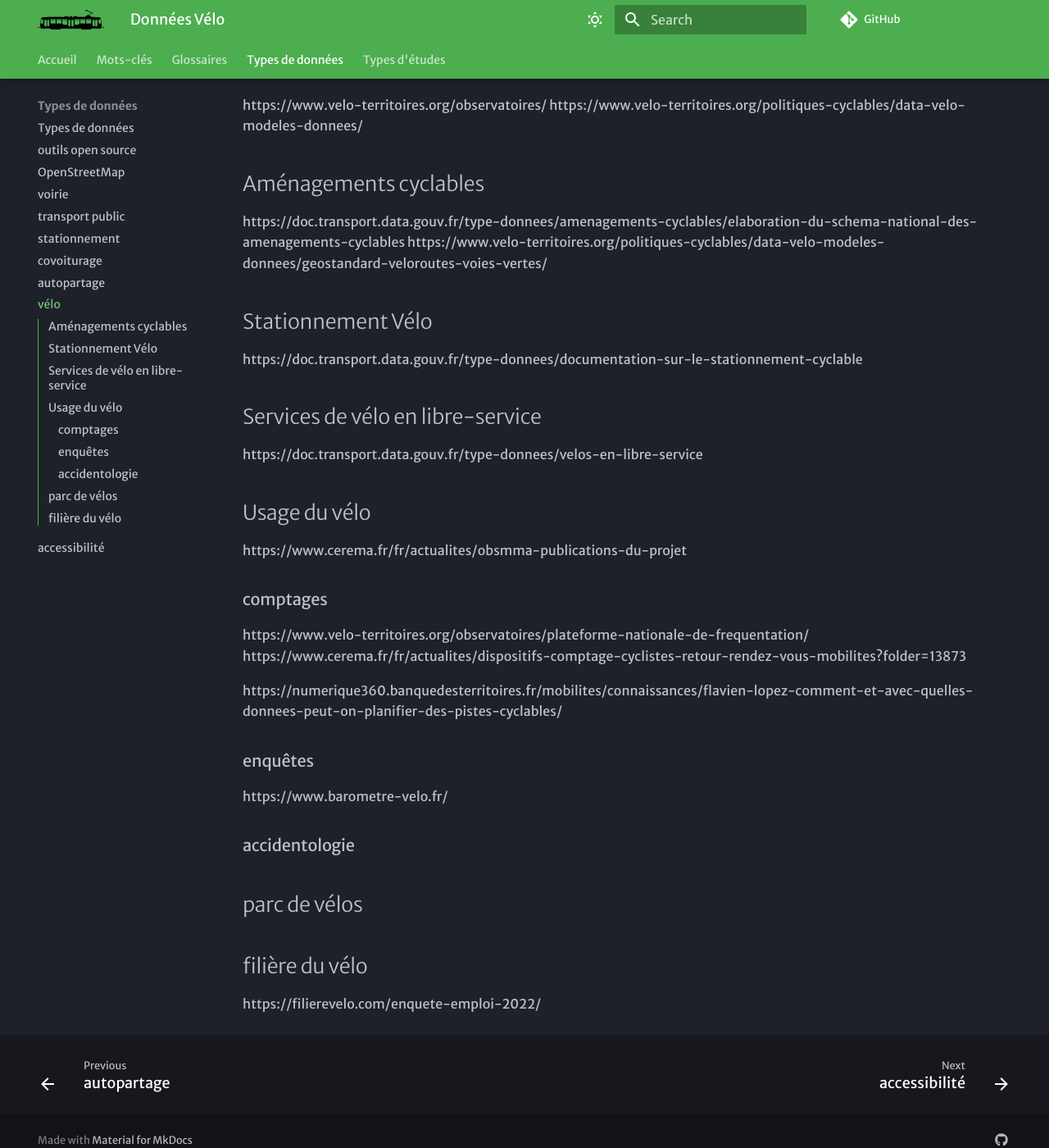
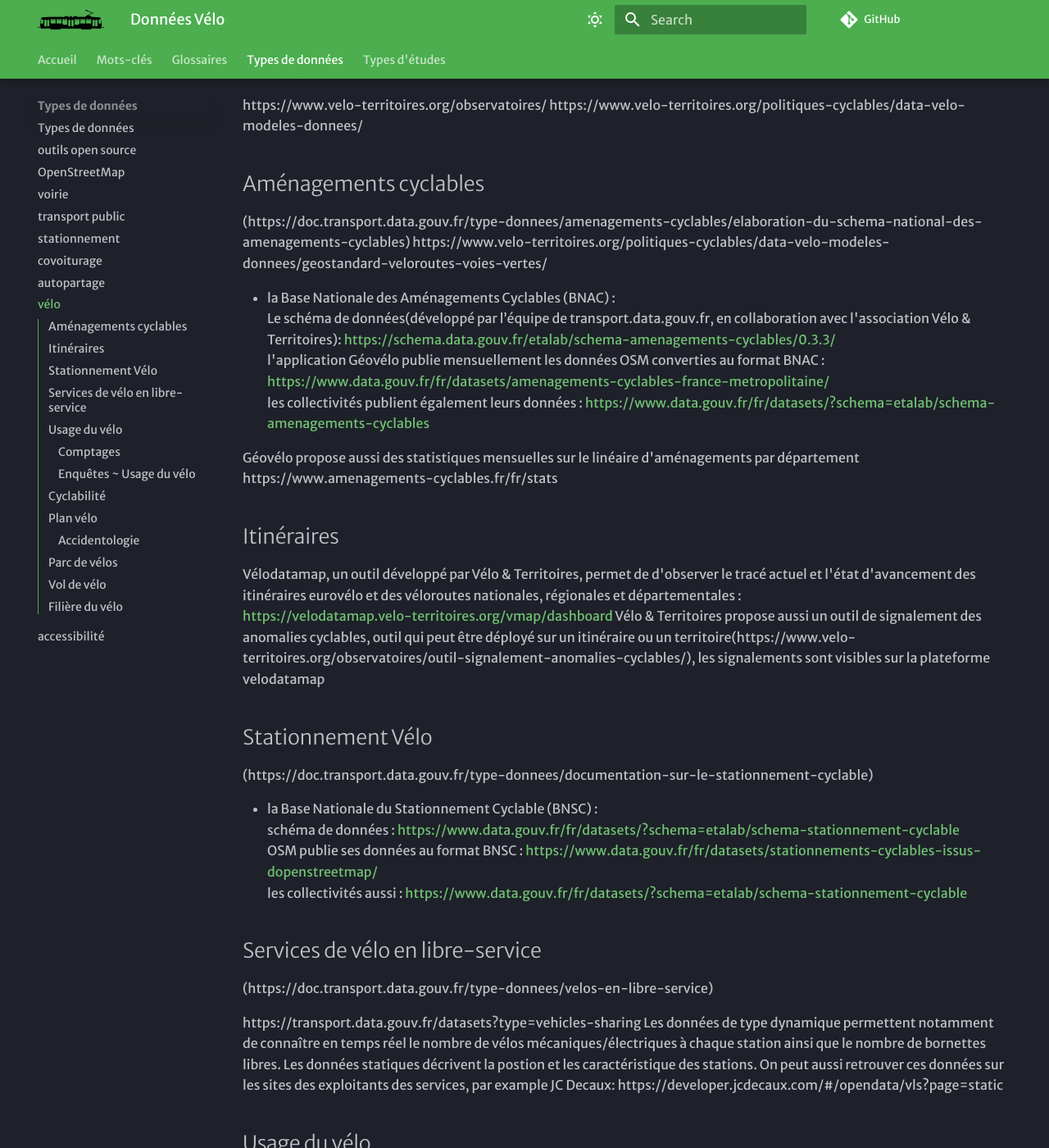
Before and after one commit to xdurang/mobscidat, an MkDocs documentation site: the page built from docs/types_donnees/velo.md, in a window 1280 px wide and 1400 px high, scrolled down 235 px. Shown: the whole window at 82% size. Built offline with MkDocs 1.6.1 and Material for MkDocs 9.7.7, drawn with Linux system fonts in a browser that asks for light colours; some web fonts are replaced; comment, search, counter and statistics services are not loaded; some of the changed text lies outside the part shown.

Commit message:
Update velo.md

```diff
--- a/docs/types_donnees/velo.md
+++ b/docs/types_donnees/velo.md
@@ -12,30 +12,66 @@ https://www.velo-territoires.org/observatoires/
 https://www.velo-territoires.org/politiques-cyclables/data-velo-modeles-donnees/
 
 ## Aménagements cyclables
-https://doc.transport.data.gouv.fr/type-donnees/amenagements-cyclables/elaboration-du-schema-national-des-amenagements-cyclables
+(https://doc.transport.data.gouv.fr/type-donnees/amenagements-cyclables/elaboration-du-schema-national-des-amenagements-cyclables)
 https://www.velo-territoires.org/politiques-cyclables/data-velo-modeles-donnees/geostandard-veloroutes-voies-vertes/
 
+- la Base Nationale des Aménagements Cyclables (BNAC) :
+        Le schéma de données(développé par l’équipe de transport.data.gouv.fr, en collaboration avec l'association Vélo & Territoires): [https://schema.data.gouv.fr/etalab/schema-amenagements-cyclables/0.3.3/](https://schema.data.gouv.fr/etalab/schema-amenagements-cyclables/0.3.3/)
+        l'application Géovélo publie mensuellement les données OSM converties au format BNAC : [https://www.data.gouv.fr/fr/datasets/amenagements-cyclables-france-metropolitaine/](https://www.data.gouv.fr/fr/datasets/amenagements-cyclables-france-metropolitaine/)
+        les collectivités publient également leurs données : [https://www.data.gouv.fr/fr/datasets/?schema=etalab/schema-amenagements-cyclables](https://www.data.gouv.fr/fr/datasets/?schema=etalab/schema-amenagements-cyclables)
+
+Géovélo propose aussi des statistiques mensuelles sur le linéaire d'aménagements par département https://www.amenagements-cyclables.fr/fr/stats
+
+
+## Itinéraires
+Vélodatamap, un outil développé par Vélo & Territoires, permet de d'observer le tracé actuel et l'état d'avancement des itinéraires eurovélo et des véloroutes nationales, régionales et départementales :
+[https://velodatamap.velo-territoires.org/vmap/dashboard  ](http://velodatamap.velo-territoires.org/)
+Vélo & Territoires propose aussi un outil de signalement des anomalies cyclables, outil qui peut être déployé sur un itinéraire ou un territoire(https://www.velo-territoires.org/observatoires/outil-signalement-anomalies-cyclables/), les signalements sont visibles sur la plateforme velodatamap
+
 ## Stationnement Vélo
-https://doc.transport.data.gouv.fr/type-donnees/documentation-sur-le-stationnement-cyclable
+(https://doc.transport.data.gouv.fr/type-donnees/documentation-sur-le-stationnement-cyclable)
+
+- la Base Nationale du Stationnement Cyclable (BNSC) :
+        schéma de données : [https://www.data.gouv.fr/fr/datasets/?schema=etalab/schema-stationnement-cyclable](https://www.data.gouv.fr/fr/datasets/?schema=etalab/schema-stationnement-cyclable)
+        OSM publie ses données au format BNSC : [https://www.data.gouv.fr/fr/datasets/stationnements-cyclables-issus-dopenstreetmap/](https://www.data.gouv.fr/fr/datasets/stationnements-cyclables-issus-dopenstreetmap/)
+        les collectivités aussi : [https://www.data.gouv.fr/fr/datasets/?schema=etalab/schema-stationnement-cyclable](https://www.data.gouv.fr/fr/datasets/?schema=etalab/schema-stationnement-cyclable)
 
 ## Services de vélo en libre-service
-https://doc.transport.data.gouv.fr/type-donnees/velos-en-libre-service
+(https://doc.transport.data.gouv.fr/type-donnees/velos-en-libre-service)
+
+https://transport.data.gouv.fr/datasets?type=vehicles-sharing
+Les données de type dynamique permettent notamment de connaître en temps réel le nombre de vélos mécaniques/électriques à chaque station ainsi que le nombre de bornettes libres. Les données statiques décrivent la postion et les caractéristique des stations.
+On peut aussi retrouver ces données sur les sites des exploitants des services, par example JC Decaux: https://developer.jcdecaux.com/#/opendata/vls?page=static
 
 ## Usage du vélo
 https://www.cerema.fr/fr/actualites/obsmma-publications-du-projet
-### comptages
+
+### Comptages
 https://www.velo-territoires.org/observatoires/plateforme-nationale-de-frequentation/
 https://www.cerema.fr/fr/actualites/dispositifs-comptage-cyclistes-retour-rendez-vous-mobilites?folder=13873
 
 https://numerique360.banquedesterritoires.fr/mobilites/connaissances/flavien-lopez-comment-et-avec-quelles-donnees-peut-on-planifier-des-pistes-cyclables/
 
 
-### enquêtes
+### Enquêtes ~ Usage du vélo
+- Le baromètre des villes cyclables est réalisé par la Fédération française des Usagères et Usagers de la Bicyclette (FUB): https://barometre.parlons-velo.fr/. C'est l’indice de satisfaction des usagers du vélo en France. La position des améliorations perçues depuis 2 ans, la position des points à améliorer en priorité, la position des souhaits de stationnements vélos ainsi que les questions et réponses à l'enequête sont disponibles en opendata pour chaque EPCI. Les données sociologiques des répondants sont disponibles au téléchargement si vous êtes un organisme à but non lucratif.
 https://www.barometre-velo.fr/
+- Le recensement de la population, réalisé par l'INSEE, permet d'obtenir des statistiques sur le mode de transport des français pour les déplacement domicile-travail et le nombre d'actifs occupés de 15 ans ou plus qui utilisent principalement un vélo pour aller travailler (https://catalogue-donnees.insee.fr/fr/catalogue/recherche/DS_RP_NAVETTES_PRINC). Ces données sont localisées à différents échelles géographiques (commune, arrondissement municipal, arrondissement, département, région, établissement public de coopération intercommunal, unité urbaines 2020, aire d'attraction des villes 2020, bassin de vie 2022, zone d'emploi 2020, France)
+- L'enquêtes mobilités des personnes (EMP), mis en oeuvre en 2019 par le ministère de l'aménagement du territoire et de la transition écologique (https://www.statistiques.developpement-durable.gouv.fr/resultats-detailles-de-lenquete-mobilite-des-personnes-de-2019). Elle succède à l’enquête nationale transport et déplacements (ENTD), conduite en 2007 et en 2008. Ces enquêtes permettent par exemple d'avoir des statistques sur le temps passé dans le trafic.
+- L’enquête nationale sur l’usage du vélo, réalisée par le ministère de la transistion écologique et de la cohésion des territoires en 2023 et 2024 s'intèresse à l'usage du vélo à l'échelle nationale(https://www.ecologie.gouv.fr/sites/default/files/documents/DGITM_Enquete%20Nationale%20-%20Usage%20du%20VELO%20-%20Resultats%202023_0.pdf).
+- L'enquête mobilité certifiée Cerema (EMC²) permet d'avoir une connaissance de l'usage du vélo sur un territoire précis, avec notamment le calcul de la part modale du vélo ou la distance moyenne / médiane de déplacement par mode (https://www.cerema.fr/fr/actualites/actualite-emc2-enquetes-cours-derniers-resultats).
 
-### accidentologie
+## Cyclabilité
 
-## parc de vélos
+## Plan vélo
+La plateforme Cyclopolis (https://cyclopolis.fr/) , ainsi que ces sites partenaires (https://cyclopolis.fr/sites-partenaires) permettent de suivre le développement de certains réseaux cyclables.
 
-## filière du vélo
-https://filierevelo.com/enquete-emploi-2022/
+### Accidentologie
+
+## Parc de vélos
+
+## Vol de vélo
+
+## Filière du vélo
+Statistiques sur le marché vélo par Union Sport Cycle, organisation professionnelle de la filière sport & loisirs : https://www.unionsportcycle.com/observatoire-du-cycle/chiffres-marche. On retrouve notamment le chiffre d'affaires des ventes, de la réparationn ainsi que le nombre de vélos vendus en France.
+Enquête des emplois de la filière vélo: https://filierevelo.com/enquete-emploi-2022/
```
